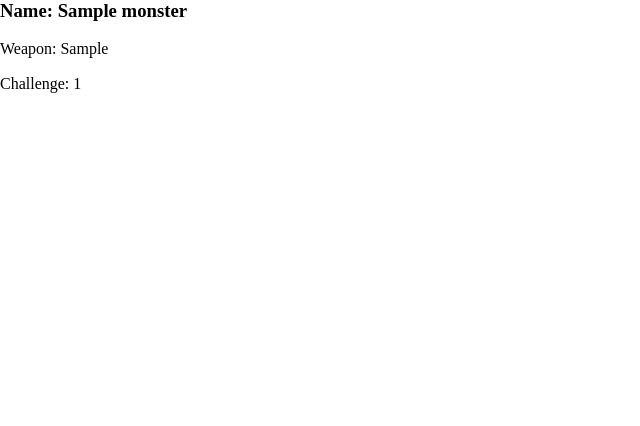
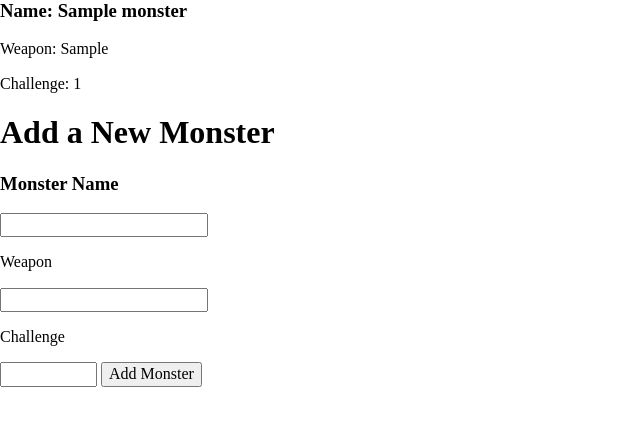
Before and after one commit to Noctiscreo/collector-app, a PHP site: page /collector-display.php in a window 1280 px wide. Shown: the top 426 px of the page, without its empty margins (0-640 px from the left). Run offline with PHP 8.4, Linux system fonts and the light colour scheme; tables that the repository leaves empty hold one stand-in row (values such as "Sample post"); some libraries are stand-ins or nearby versions.

Commit message:
Added submissions to permanent db.

```diff
--- a/collector-display.php
+++ b/collector-display.php
@@ -27,4 +27,14 @@ foreach($monsters as $monster) {
 
 <body>
 
+<form method="post" action="add-monster.php">
+    <h1>Add a New Monster</h1>
+    <h3>Monster Name</h3>
+    <input type="text" name="name">
+    <p>Weapon</p>
+    <input type="text" name="weapon">
+    <p>Challenge</p>
+    <input type="number" step="0.125" min="0.125" max="30" name="challenge">
+    <input type="submit" value="Add Monster">
+</form>
 </body>
```
Also changed, not shown: add-monster.php (added, +7 -0 lines), 1 other file.
